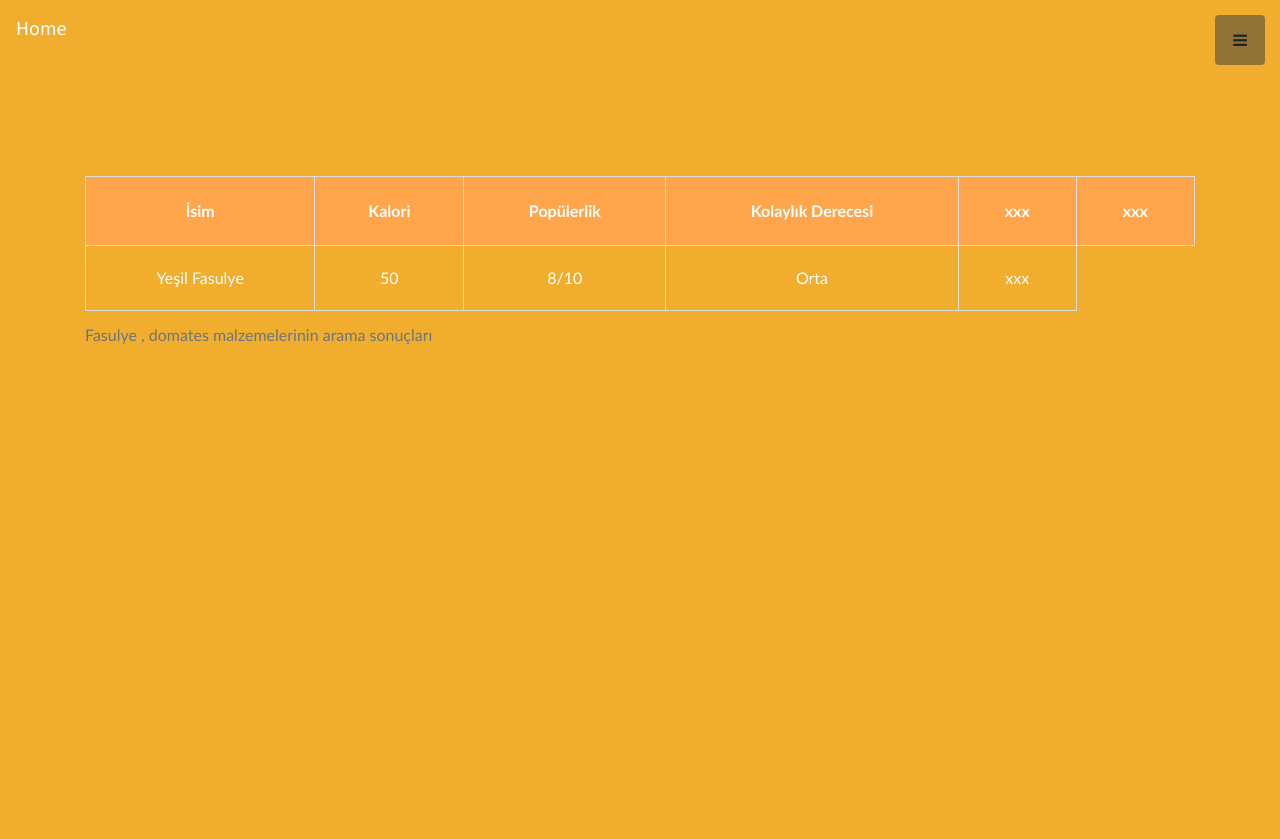
After one commit to DesignProjectGroup/recipeApp, a Django app: template recipes/templates/recipes/query_result.html in a window 1280 px wide. The commit adds this page. Run offline with Django 3.2, Linux system fonts and the light colour scheme; the template is opened without the code that fills it, so the values that code supplies are empty; some libraries are stand-ins or nearby versions.

Commit message:
Query result page added

```diff
--- a/recipes/templates/recipes/base.html
+++ b/recipes/templates/recipes/base.html
@@ -59,6 +59,12 @@
       <div class="container text-center">
 
          {% block content %}
+
+
+
+
+
+
           {% endblock %}
 
 
--- /dev/null
+++ b/recipes/templates/recipes/query_result.html
@@ -0,0 +1,54 @@
+{%extends 'recipes/base.html' %}
+<!DOCTYPE html>
+
+<html lang="en">
+{% block content %}
+<head>
+    <meta charset="UTF-8">
+    <title>CookIt Results</title>
+
+<style>
+#recipeList {
+    font-family: "Trebuchet MS", Arial, Helvetica, sans-serif;
+    border-collapse: collapse;
+    width: 100%;
+}
+
+#recipeList td, #recipeList th {
+    border: 1px solid #ddd;
+    padding: 20px;
+}
+
+#recipeList th {
+    padding-top: 22px;
+    padding-bottom: 22px;
+    text-align: middle;
+    background-color: #ffa64d;
+    color: white;
+}
+</style>
+</head>
+
+<body>
+<table id="recipeList">
+  <caption>Fasulye , domates malzemelerinin arama sonuçları </caption>
+  <tr>
+    <th>İsim</th>
+    <th>Kalori</th>
+    <th>Popülerlik</th>
+    <th>Kolaylık Derecesi</th>
+    <th>xxx</th>
+    <th>xxx</th>
+  </tr>
+  <tr>
+    <td>Yeşil Fasulye</td>
+    <td>50</td>
+    <td>8/10</td>
+    <td>Orta</td>
+    <td>xxx</td>
+  </tr>
+
+</table>
+</body>
+ {% endblock %}
+</html>
--- a/recipes/views.py
+++ b/recipes/views.py
@@ -10,7 +10,7 @@ from django.shortcuts import render
 def call_functions(request):
     #get_all_recipes()
     #calculate_calories()
-    return render(request, 'recipes/home_page.html', {})
+    return render(request, 'recipes/query_result.html', {})
 
 
 def calculate_calories():
```
Also changed, not shown: recipes/migrations/0005_auto_20181031_1522.py (added), recipes/migrations/0007_merge_20181116_1114.py (added).
